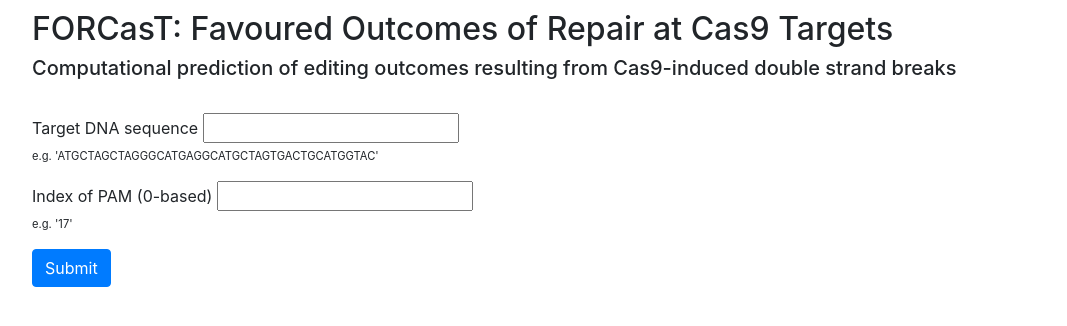
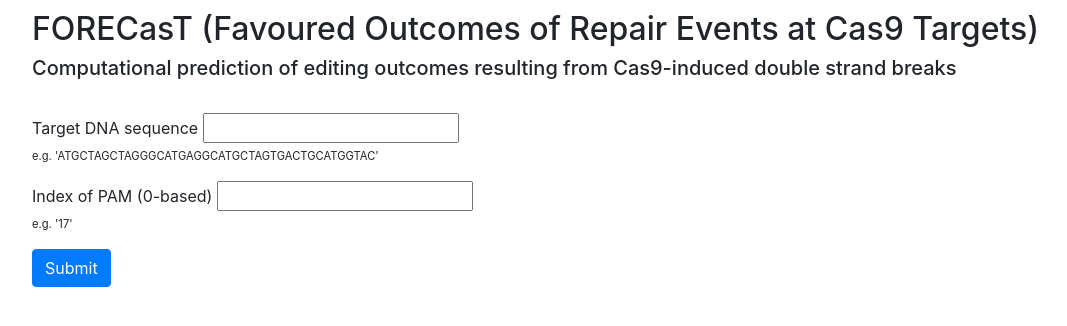
Before and after one commit to cellgeni/FORECasT, a Flask app: page / in a window 1280 px wide. Shown: the top 326 px of the page, without its empty margins (48-1115 px from the left). Run offline with Flask 2, Linux system fonts and the light colour scheme; some libraries are stand-ins or nearby versions.

Commit message:
Change website title

```diff
--- a/app/templates/plot.html
+++ b/app/templates/plot.html
@@ -1,8 +1,8 @@
 {% extends "base.html" %}
-{% block title %}FORCasT: Favoured Outcomes of Repair at Cas9 Targets{% endblock %}
+{% block title %}FORECasT (Favoured Outcomes of Repair Events at Cas9 Targets){% endblock %}
 {% block content %}
     <div class="container main-block" >
-    <h2>FORCasT: Favoured Outcomes of Repair at Cas9 Targets</h2>
+    <h2>FORECasT (Favoured Outcomes of Repair Events at Cas9 Targets)</h2>
     <h5>Computational prediction of editing outcomes resulting from Cas9-induced double strand breaks</h5>
         {% if form %}
             <form action="" method="post" class="main-form">
```
